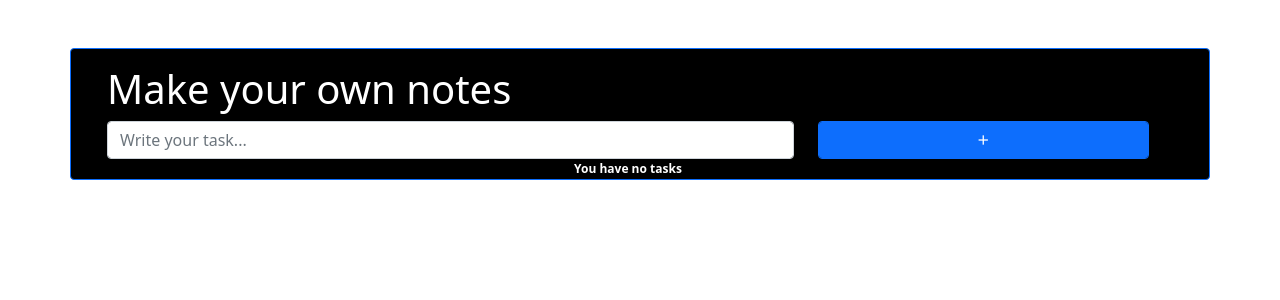
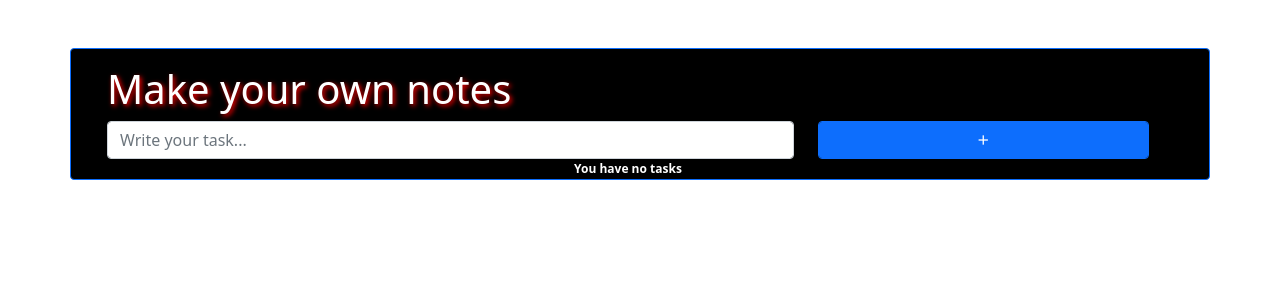
Before and after one commit to Aathityaa18/To-Do-App, a React (Create React App) app: page / in a window 1280 px wide. Shown: the top 300 px of the page. Built offline with nearby package versions, Linux system fonts and the light colour scheme.

Commit message:
Update index.css

```diff
--- a/src/index.css
+++ b/src/index.css
@@ -11,3 +11,7 @@ code {
   font-family: source-code-pro, Menlo, Monaco, Consolas, 'Courier New',
     monospace;
 }
+
+h1{
+  text-shadow: 2px 2px 5px red;
+}
```
